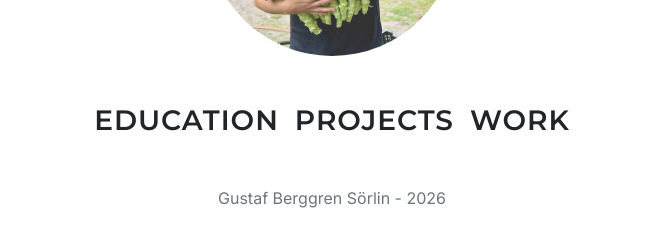
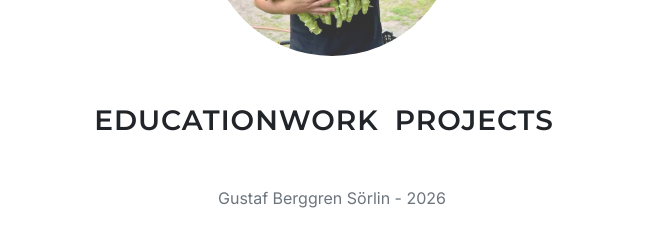
Before and after one commit to gbrggrn/gbrggrn.github.io, a Jekyll site: the page built from index.html, in a window 1280 px wide. Shown: the part 384-631 px from the top of the page, without its empty margins (308-968 px from the left). Built offline with Jekyll 4.4.1, drawn with Linux system fonts in a browser that asks for light colours.

Commit message:
Update index.html

```diff
--- a/index.html
+++ b/index.html
@@ -9,15 +9,15 @@ layout: default
     </div>
   </div>
 
+  <div>
+    <div class="category-card" onclick="toggleTimeline('work-timeline')">
+      <h3>Work</h3>
+    </div>
+  </div>
+
   <div class="px-3">
     <div class="category-card" onclick="toggleTimeline('proj-timeline')">
       <h3>Projects</h3>
-    </div>
-  </div>
-
-  <div>
-    <div class="category-card" onclick="toggleTimeline('work-timeline')">
-      <h3>Work</h3>
     </div>
   </div>
 
```
